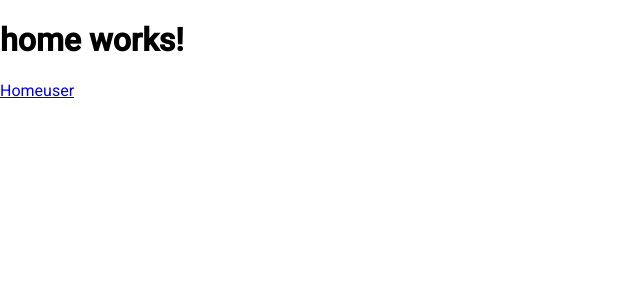
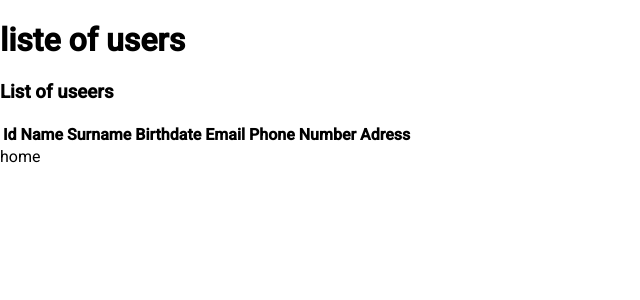
Before and after one commit to cpp-archer/AngularProject, an Angular app: page /userList in a window 1280 px wide. Before the commit this address led to /. Shown: the top 300 px of the page, without its empty margins (0-640 px from the left). Built offline with nearby package versions, Linux system fonts and the light colour scheme.

Commit message:
oula, routes + importation array

```diff
--- a/src/app/app.routes.ts
+++ b/src/app/app.routes.ts
@@ -1,10 +1,12 @@
 import { Routes } from '@angular/router';
 import { HomeComponent } from './home';
 import { UserComponent } from './user';
+import { UserListComponent } from './userList/user-list.component';
 
 export const routes: Routes = [
     { path: '', component : HomeComponent },
     {path:'user', component : UserComponent},
+    {path:'userList', component : UserListComponent},
 
 
     {path:"**", redirectTo: ''}
--- a/src/app/home/home.component.html
+++ b/src/app/home/home.component.html
@@ -1,5 +1,13 @@
 <h1>home works!</h1>
+
 <nav>
+
   <a routerLink="/">Home</a>
-    <a routerLink="/user">user</a>
+  <br>
+
+  <a routerLink="/user">user</a>
+  <br>
+
+  <a routerLink="/userList">userList</a>
+
 </nav>
--- a/src/app/user/user.component.html
+++ b/src/app/user/user.component.html
@@ -12,9 +12,10 @@
 
     </form>
 </div>
-
+<nav ><a routerLink="/">Home</a></nav>
+SHOW USER CREATED
  <div class="userTable">
-    <h3>List of useers</h3>
+    <h3>List of users</h3>
     <table>
       <thead>
         <tr>
--- a/src/app/user/user.component.ts
+++ b/src/app/user/user.component.ts
@@ -15,7 +15,7 @@ import { CommonModule } from '@angular/common';
 export class UserComponent implements OnInit {
 
   userForm!: FormGroup;
-  usersArray: any[] = []; //stock
+  static usersArray: any[] = []; //stock //appartient à la classse et peut etre recup par d'autres
   nextId: number = 1;
 
   constructor() {
@@ -38,23 +38,22 @@ export class UserComponent implements OnInit {
 });}
 ngOnchanges() {
 
-  this.userForm.patchValue(this.usersArray);
+  this.userForm.patchValue(UserComponent.usersArray);
 
 }
 
 AddUser() {
   const newUser = { id: this.nextId, ...this.userForm.value };
-  // const newUser = this.userForm.value;
-  // newUser.id = this.nextId;
   console.log(newUser);
-  this.usersArray.push(newUser);
+  UserComponent.usersArray.push(newUser);
   this.userForm.reset();
   this.nextId++;
-  console.log(this.usersArray);
+  console.log(UserComponent.usersArray);
+
+    // const newUser = this.userForm.value;
+  // newUser.id = this.nextId;
 
   };
-
-
 
 
   EditUser(){
--- /dev/null
+++ b/src/app/userList/user-list.component.html
@@ -0,0 +1,33 @@
+<h1>liste of users</h1>
+
+
+<div class="userTable">
+    <h3>List of useers</h3>
+    <table>
+      <thead>
+        <tr>
+          <th>Id</th>
+          <th>Name</th>
+          <th>Surname</th>
+          <th>Birthdate</th>
+          <th>Email </th>
+          <th>Phone Number         </th>
+          <th>Adress         </th>
+        </tr>
+      </thead>
+      <tbody>
+        <tr *ngFor="let user of users">
+          <td>{{ user.id }}</td>
+          <td>{{ user.name }}</td>
+          <td>{{ user.surname }}</td>
+          <td>{{ user.birthdate }}</td>
+          <td>{{ user.email }}</td>
+          <td>{{ user.phone }}</td>
+          <td>{{ user.adresse }}</td>
+          <td><button type="button" ng-click="editUser(user)">Edit</button></td>
+        </tr>
+      </tbody>
+    </table>
+  </div>
+
+  <nav>  <a routerLink="/">home</a></nav>
--- /dev/null
+++ b/src/app/userList/user-list.component.ts
@@ -0,0 +1,24 @@
+import { CommonModule } from '@angular/common';
+import { Component,OnInit } from '@angular/core';
+import { MatButtonModule } from '@angular/material/button';
+import { UserComponent } from '../user/user.component';
+import { HomeComponent } from '../home';
+
+@Component({
+  selector: 'app-user-list',
+  imports: [MatButtonModule,CommonModule, UserComponent, HomeComponent],
+  templateUrl: './user-list.component.html',
+  styleUrl: './user-list.component.css'
+})
+
+export class UserListComponent {
+users:any[]=[];
+
+ngOnInit() {
+  this.users = UserComponent.usersArray ;
+  console.log(this.users);
+
+}
+
+
+}
```
Also changed, not shown: src/app/app.component.ts (+3 -4 lines), src/app/userList/user-list.component.css (added), 1 other file (tests, documents, lock files or other folders).
